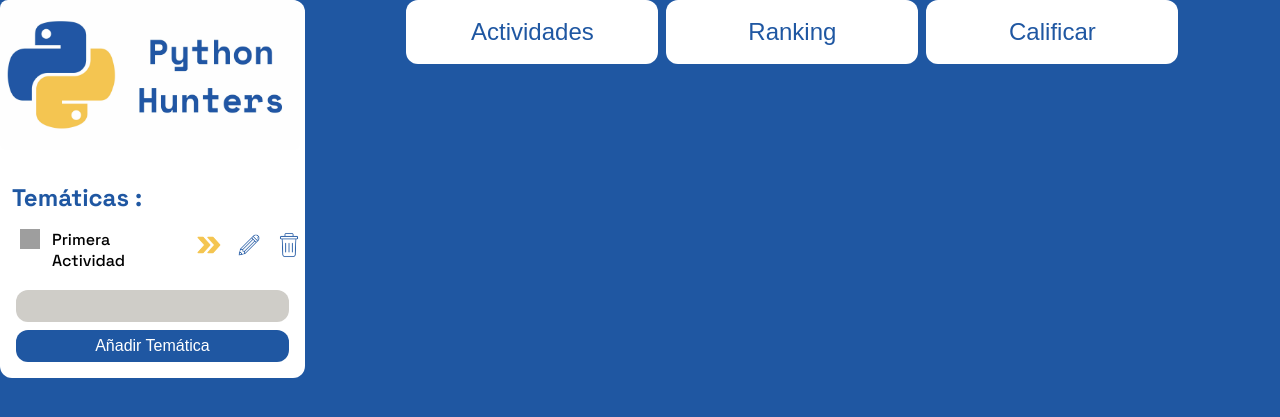
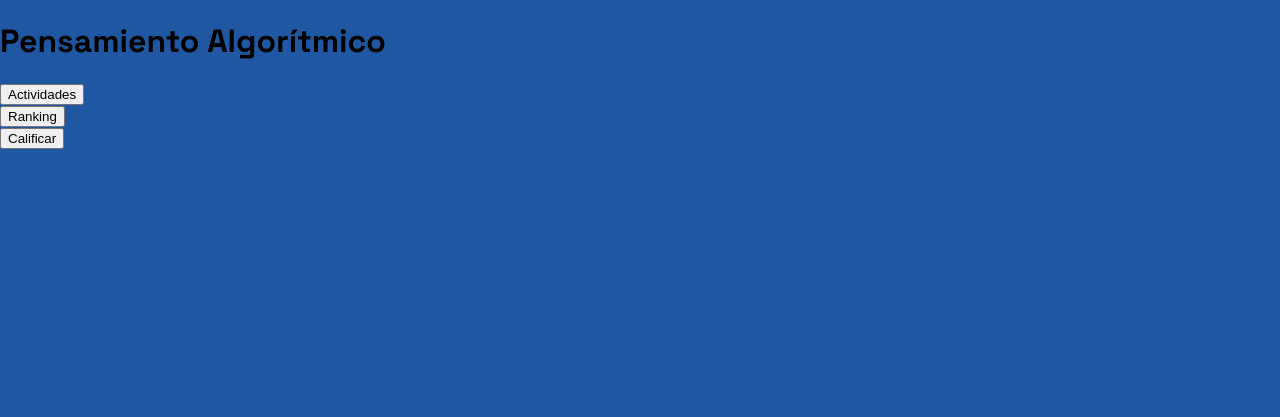
Before and after one commit to Psychohistorian11/PYTHONHUNTERS, a Flask app: page /Menu in a window 1280 px wide. Shown: the top 417 px of the page. Run offline with Flask 3, Linux system fonts and the light colour scheme; grey boxes are pictures that could not be loaded.

Commit message:
Solo lo hago porque toca

```diff
--- a/Controller/HomeController.py
+++ b/Controller/HomeController.py
@@ -49,7 +49,8 @@ class HomeController:
 
     @app.route("/LoginEmailandPassword", methods=["POST"])
     def LoginE_and_P(self=None):
-        listThemesFromDB = DB.get_themesDB()
+        edd =0
+        listThemesFromDB = DB.get_themesDB(edd)
         ThemeObject.update_themes(listThemesFromDB)
         if request.method == "POST":
             email = request.form["loginEmail"]
--- a/templates/HomeMenuTeacher.html
+++ b/templates/HomeMenuTeacher.html
@@ -1,6 +1,8 @@
 <!DOCTYPE html>
 <html lang="en">
 <head>
+    <meta charset="UTF-8">
+    <title>Menu Profesor</title>
     <meta charset="UTF-8">
     <meta name="viewport" content="width=device-width, initial-scale=1.0">
     <link rel="preconnect" href="https://fonts.googleapis.com">
@@ -21,154 +23,107 @@
             background-color: var(--blue);
             font-family: 'Space Grotesk', sans-serif;
             margin: 0;
-            display: flex;
         }
-        .menu_teacher_left {
+        .login {
+            width: 100%;
+            height: 100vh;
+            display: grid;
+            place-items: center;
+        }
+        .form_container {
+            background-color: white;
+            display: grid;
+            grid-template-rows: auto 1fr auto;
             width: 400px;
-            background-color: var(--white);
-            height: 100%;
-            display: flex;
-            flex-direction: column;
-            place-items:left;
-            border-radius: 12px;
+            border-radius: 16px;
+
         }
-
         .logo {
             width: 300px;
-            margin: 0 ;
-            margin-bottom: 12px;
+            margin: 0 auto;
+            margin-bottom: 24px;
             border-radius: 8px;
 
         }
         .title{
            font-size: var(--lg);
            color: var(--blue);
-           margin-bottom: 16px;
-           margin-left: 12px;
-           text-align: left;
+           margin-bottom: 12px;
+           text-align: center;
         }
-
-li{
-    list-style: none;
-    margin-left: 20px;
-    display: flex;
-    align-items: left;
-    margin-bottom: 16px;
-
-
-}
-.mini-icon{
-    width: 32px;
-    height: 32px;
-    margin-right: 0px;
-    margin-left: 8px;
-    margin-bottom: 8px;
-    cursor: pointer;
-}
-.code{
-    width: 20px;
-    height: 20px;
-    margin-right: 12px;
-}
-.menu_teacher_right{
-     display: flex;
-    justify-content: center;
-     width: 100%;
-}
-.input{
+        .form{
+            display: flex;
+            flex-direction: column;
+        }
+        .label{
+            margin-left: 16px;
             color: var(--blue);
-            background-color: var(--gray);
+            font-size: var(--sm);
+            font-weight: bold;
+            margin-bottom: 12px;
+            margin-top: 16px;
+        }
+        .input{
+            color: var(--white);
+            background-color: var(--blue);
             border-radius: 12px;
             border: none;
-            height: 16px;
+            height: 24px;
             font-size: var(--md);
             padding: 8px;
             margin-left: 16px;
             margin-right: 16px;
             outline: none;
         }
-
-        .primary-button-right {
-            font-size: var(--lg);
-            background-color: var(--white);
+        .input::placeholder{
+            color: var(--white);
+        }
+        .primary-button {
+            font-size: var(--md);
+            background-color: var(--gold);
             border-radius: 12px;
-            margin-top: 0;
-            margin-left: 4px;
-            margin-right: 4px;
             border: none;
-            height: 64px;
-            width: 252px;
-            color: var(--blue);
+            height: 40px;
+            color: var(--white);
+            margin-top: 16px;
+            margin-left: 16px;
+            margin-right: 16px;
             cursor: pointer;
 
 
         }
-        .primary-button {
-            font-size: var(--md);
-            background-color: var(--blue);
-            border-radius: 12px;
-            border: none;
-            height: 32px;
-            color: var(--white);
-            margin-left: 16px;
-            margin-right: 16px;
-            margin-bottom: 16px;
-            margin-top: 8px;
-            cursor: pointer;
+        .register-button{
+            background-color: var(--white);
+            color: var(--blue);
+            margin-bottom: 8px;
+        }
 
-
-        }
-        .form-add{
-            display: flex;
-            flex-direction: column;
-        }
 
     </style>
 </head>
 <body>
-<div class="menu_teacher_left">
-     <img src="{{ url_for('static', filename='Banner.jpg') }}"  alt="logo" class="logo">
-            <h2 class = "title">Temáticas : </h2>
-                {% for todo in Actividades %}
-                <li>
-                    <img src="{{ url_for('static', filename='code.png') }}" class="code">
-                    <span {% if todo[done] %} style="text-decoration: line-through" {% endif %}>{{ todo["task"] }}</span>
-                    <a  href="{{ url_for('go', Menu=loop.index0, actividad=todo['task']) }}">
-                        <img src="{{ url_for('static', filename='go.png') }}" class="mini-icon go">
-                    </a>
-                    <a href="{{ url_for('edit', Menu=loop.index0) }}">
-                        <img  src="{{ url_for('static', filename='edit.png') }}"  class=" mini-icon pencil">
-                    </a>
+    <h1>Pensamiento Algorítmico</h1>
+    <div id="content">
+        <div class="sidebar">
+            <div> </div>
 
-                    <a href="{{ url_for('delete', Menu=loop.index0) }}">
-                        <img  src="{{ url_for('static', filename='delete.png') }}" href="{{ url_for('edit', Menu=loop.index0) }}" class=" mini-icon delete">
-                    </a>
-                </li>
-                {% endfor %}
-            <form class="form-add" action="{{ url_for('add') }}" method="post">
-                <input type="text" name="todo" class="input input-add-list">
-                <button type="submit" class="primary-button">Añadir Temática</button>
-            </form>
-        </div>
-        <div class="menu_teacher_right">
+        <div class="main-content">
             <div class="menu-item">
                 <form action="/HomeMenuTeacher">
-                    <button  class= "primary-button-right" type="submit">Actividades</button>
+                    <button type="submit">Actividades</button>
                 </form>
             </div>
             <div class="menu-item">
                 <form action="/RankingView">
-                    <button  class= "primary-button-right" type="submit">Ranking</button>
+                    <button type="submit">Ranking</button>
                 </form>
             </div>
             <div class="menu-item">
                 <form action="/QualifyView">
-                    <button class= "primary-button-right" type="submit">Calificar</button>
+                    <button type="submit">Calificar</button>
                 </form>
             </div>
         </div>
     </div>
-</div>
-
 </body>
 </html>
```
Also changed, not shown: templates/Index.html (+6 -1 lines).
